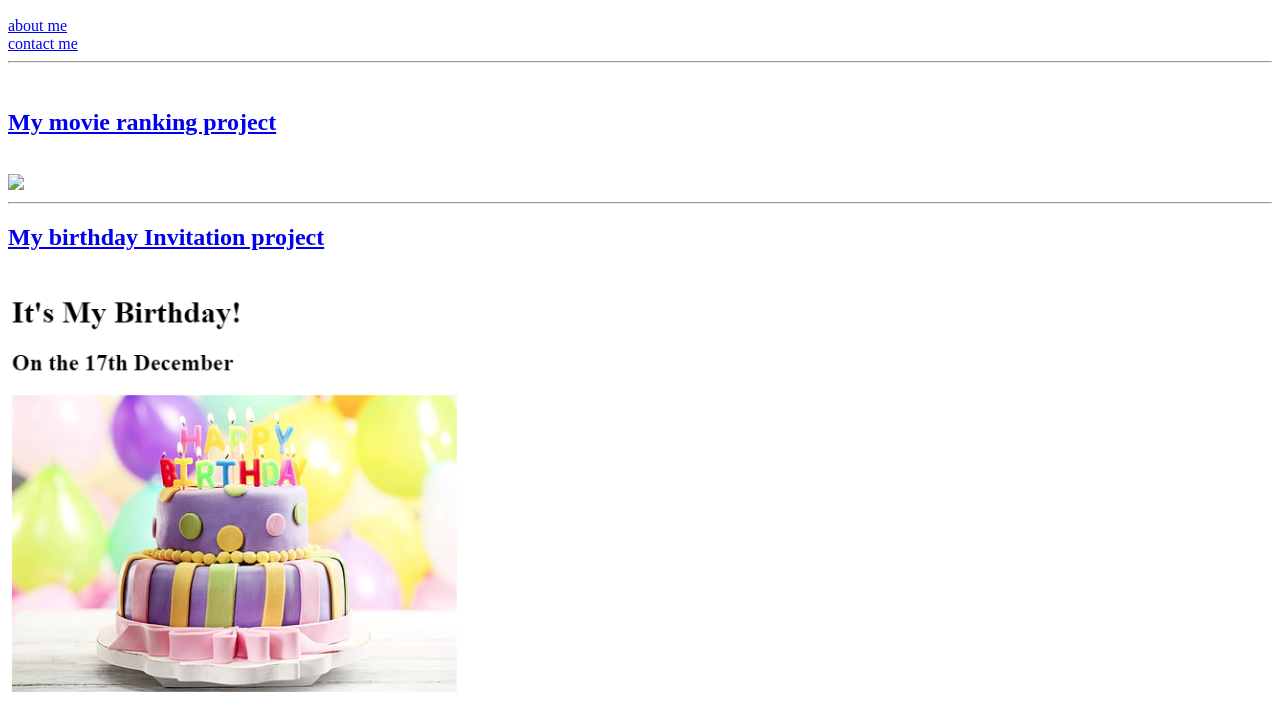
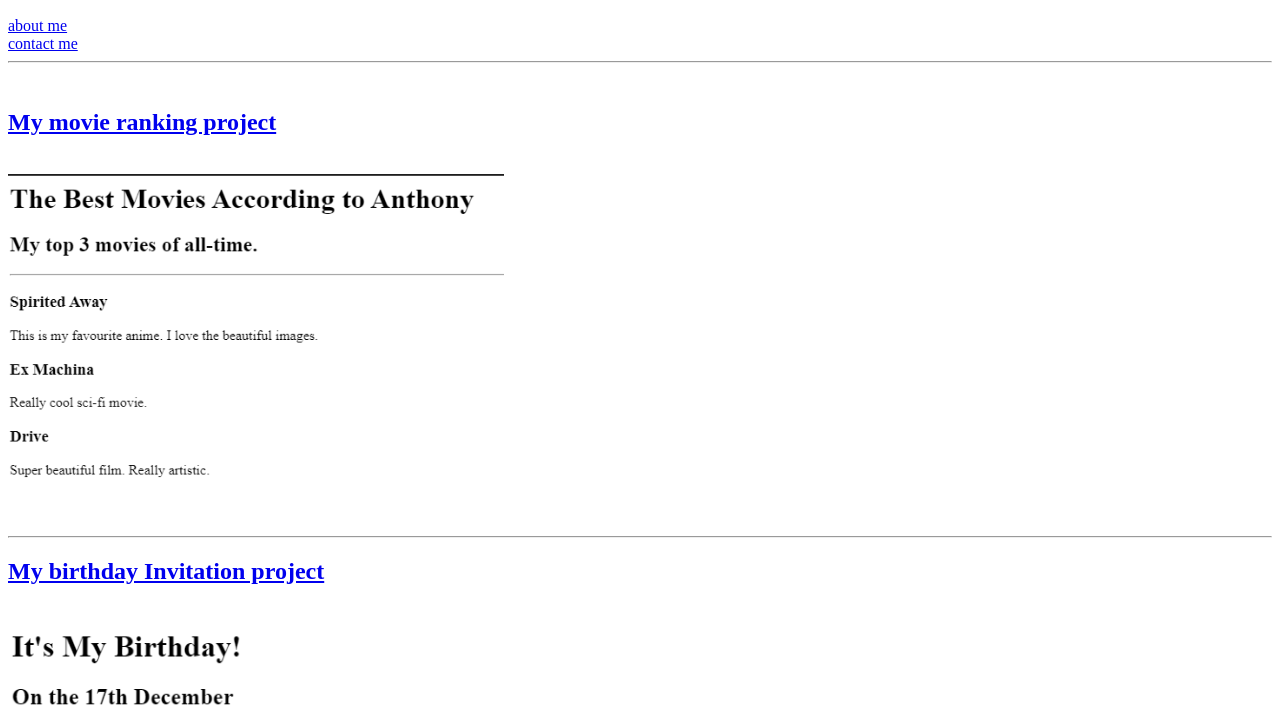
Before and after one commit to PritomAnthony/Anthony-Portfolio, a plain HTML site: page index.html in a window 1280 px wide. Shown: the part 110-817 px from the top of the page. Drawn offline with Linux system fonts and the light colour scheme.

Commit message:
image added

```diff
--- a/index.html
+++ b/index.html
@@ -12,7 +12,7 @@
     <a href="./public/contact.html">contact me</a>
     <hr/><br>
     <a href="./public/movie-ranking.html"> <h2>My movie ranking project</h2></a><br>
-    <img src="./assets/anthony_movie.png" height="350"/><hr/>
+    <img src="./assets/images/anthony_movie.png" height="350"/><hr/>
     <a href="./public/birthday-invite.html"> <h2>My birthday Invitation project</h2></a><br>
     <img src="./assets/images/Anthony_birthday.png" height="600"/>
 </body>
```
